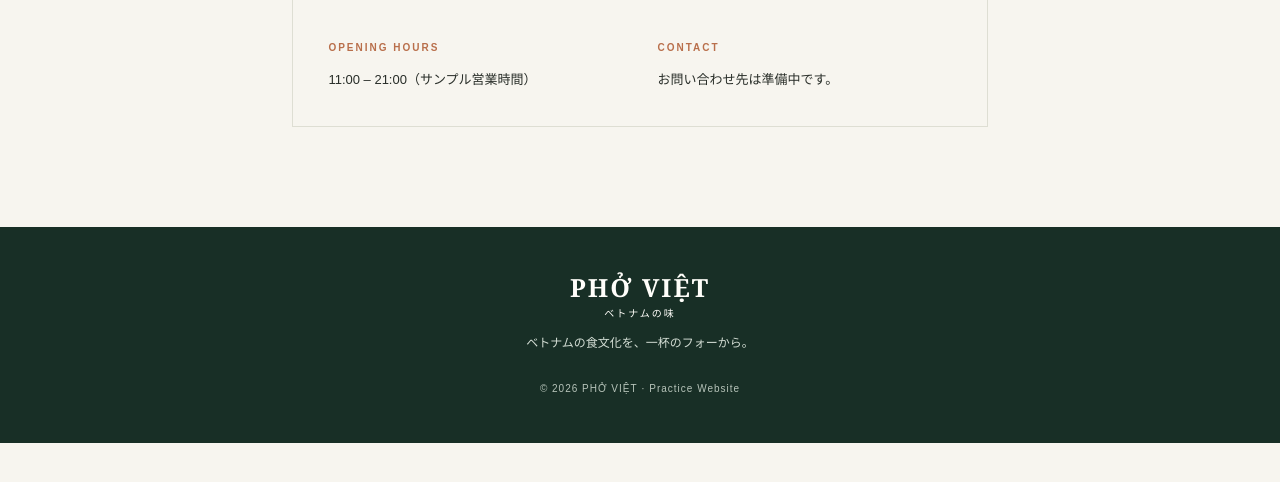
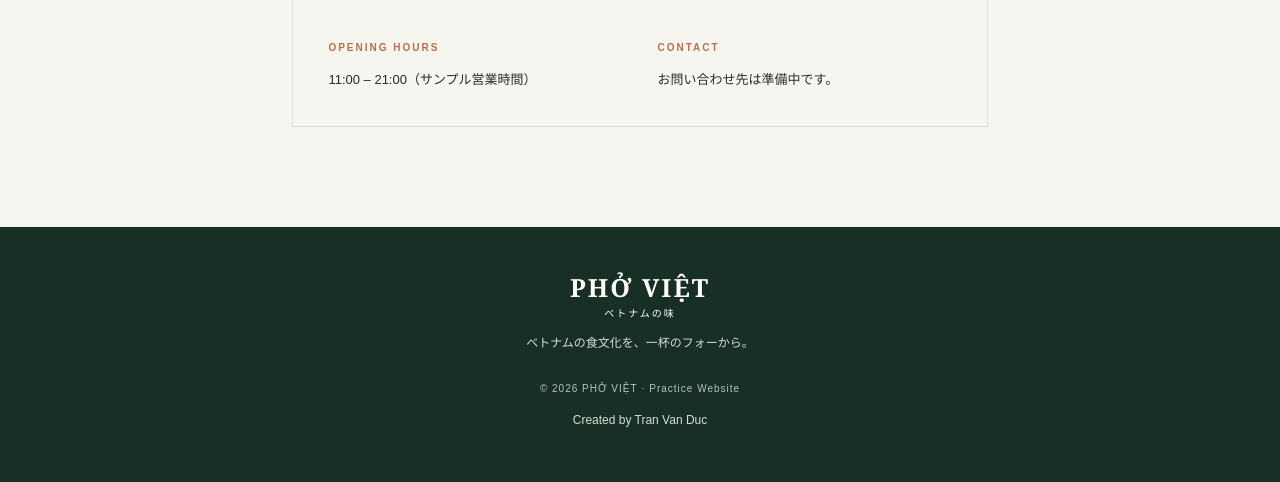
Before and after one commit to tranduc04-kkk/phoviet..., a plain HTML site: page index.html in a window 1280 px wide. Shown: the part 3027-3509 px from the top of the page. Before the commit the page ends 3470 px from the top, so only its background shows below. Drawn offline with Linux system fonts and the light colour scheme.

Commit message:
Update index.html

```diff
--- a/index.html
+++ b/index.html
@@ -150,6 +150,8 @@
     </a>
     <p>ベトナムの食文化を、一杯のフォーから。</p>
     <small>© 2026 PHỞ VIỆT · Practice Website</small>
+
+<p class="footer-credit">Created by Tran Van Duc</p>
   </footer>
 
 </body>
```
